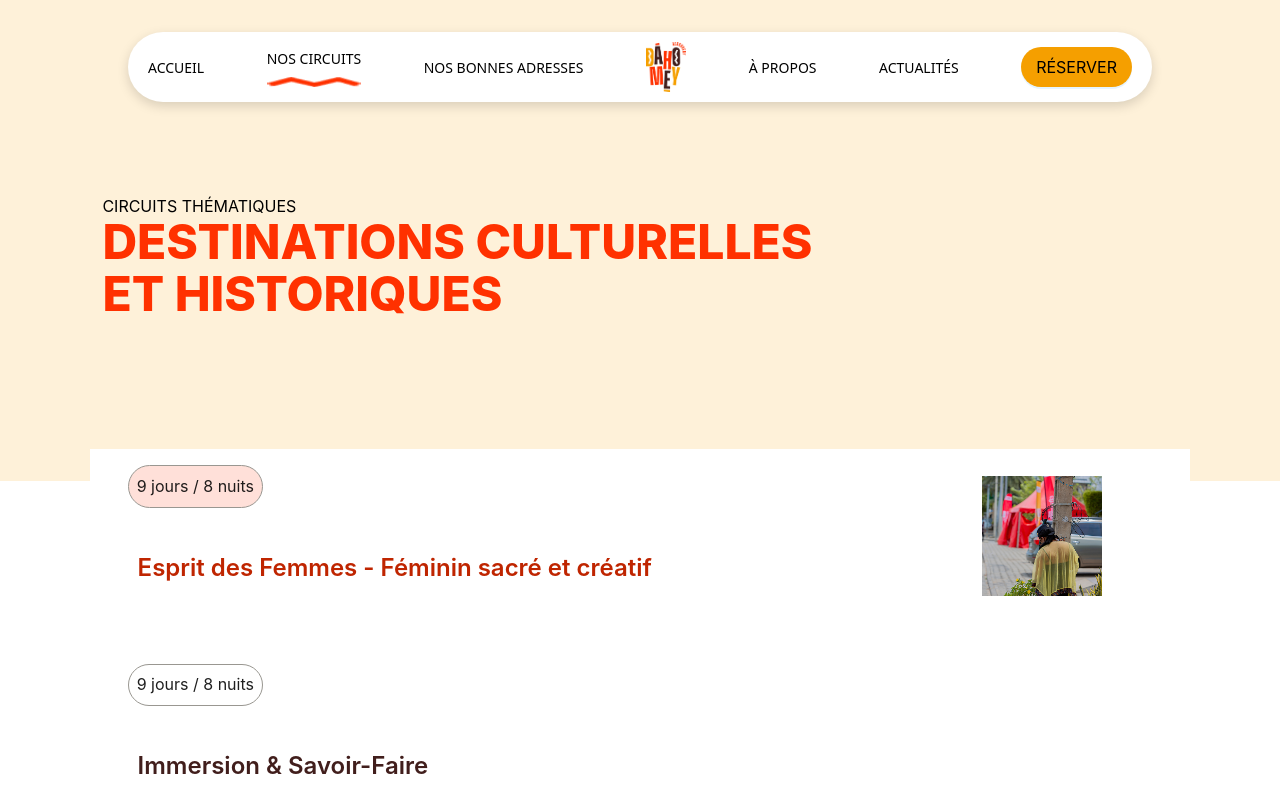
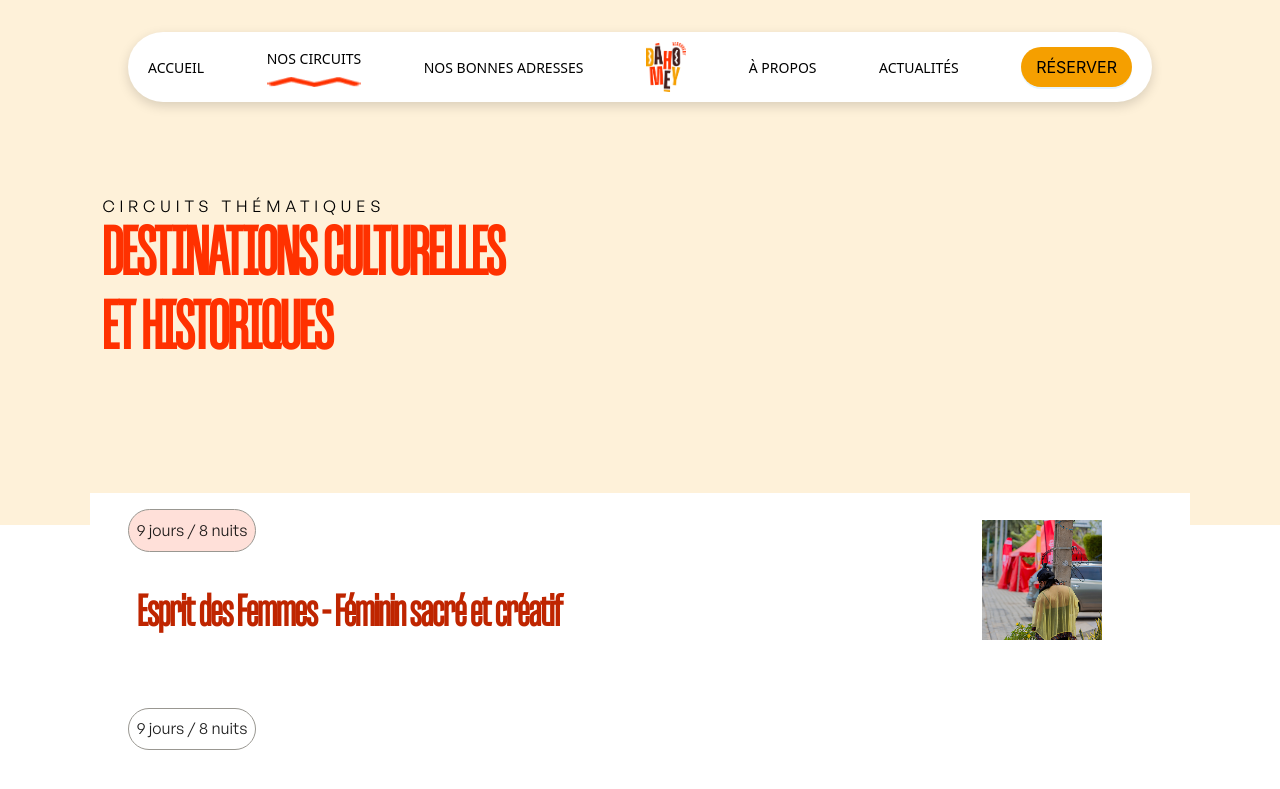
Before and after one commit to ephremekouledou/DahomeyDiscovery_ui, a React (Vite) app: page /circuits in a window 1280 px wide. Shown: the top 789 px of the page. Built offline with nearby package versions, Linux system fonts and the light colour scheme.

Commit message:
fix: circuit

```diff
--- a/src/pages/Circuits/Circuits.tsx
+++ b/src/pages/Circuits/Circuits.tsx
@@ -60,6 +60,7 @@ const CircuitCard: React.FC<CircuitCardProps> = ({
         <Typography
           style={{
             fontSize: isMobile ? "12px" : "16px",
+            fontFamily: "GeneralSans",
           }}
         >
           {circuit.duration}
@@ -85,7 +86,8 @@ const CircuitCard: React.FC<CircuitCardProps> = ({
             level={2}
             style={{
               color: isSelected ? "#BF2500" : "#411E1C",
-              fontSize: isMobile ? "16px" : "24px",
+              fontSize: isMobile ? "26px" : "44px",
+              fontFamily: "DragonAngled",
               textAlign: "center",
               paddingLeft: isMobile ? "8px" : "24px",
               margin: "0",
@@ -237,6 +239,8 @@ const Circuits = () => {
             lineHeight: "1.1",
             margin: "0",
             textTransform: "uppercase",
+            fontFamily: "GeneralSans",
+            letterSpacing: "0.3em",
           }}
         >
           CIRCUITS THÉMATIQUES
@@ -245,10 +249,11 @@ const Circuits = () => {
           level={1}
           style={{
             color: "#FF3100",
-            fontSize: isMobile ? "24px" : "48px",
+            fontSize: isMobile ? "44px" : "68px",
             fontWeight: "800",
             lineHeight: "1.1",
             margin: "0",
+            fontFamily: "DragonAngled",
           }}
         >
           DESTINATIONS CULTURELLES <br /> ET HISTORIQUES
```
